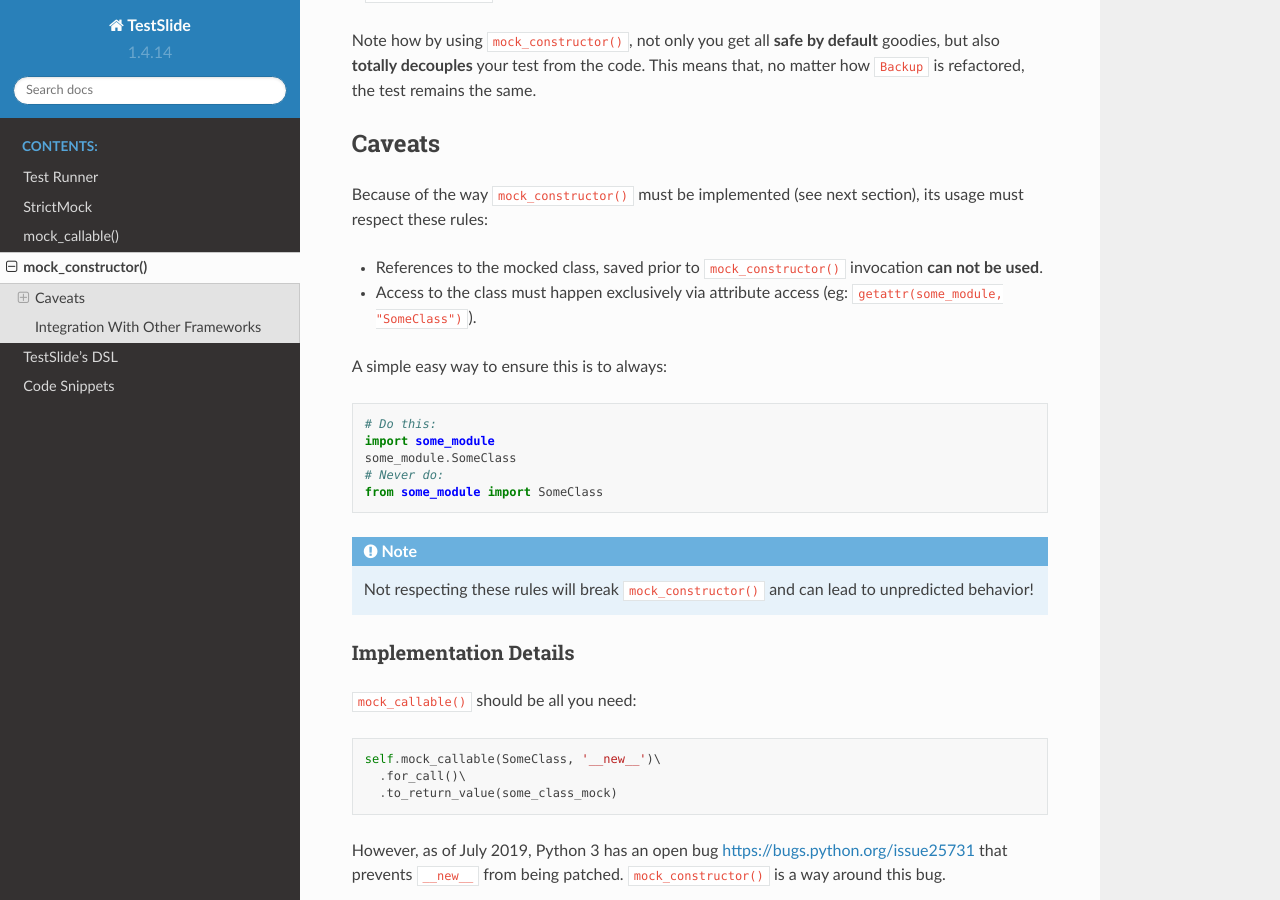
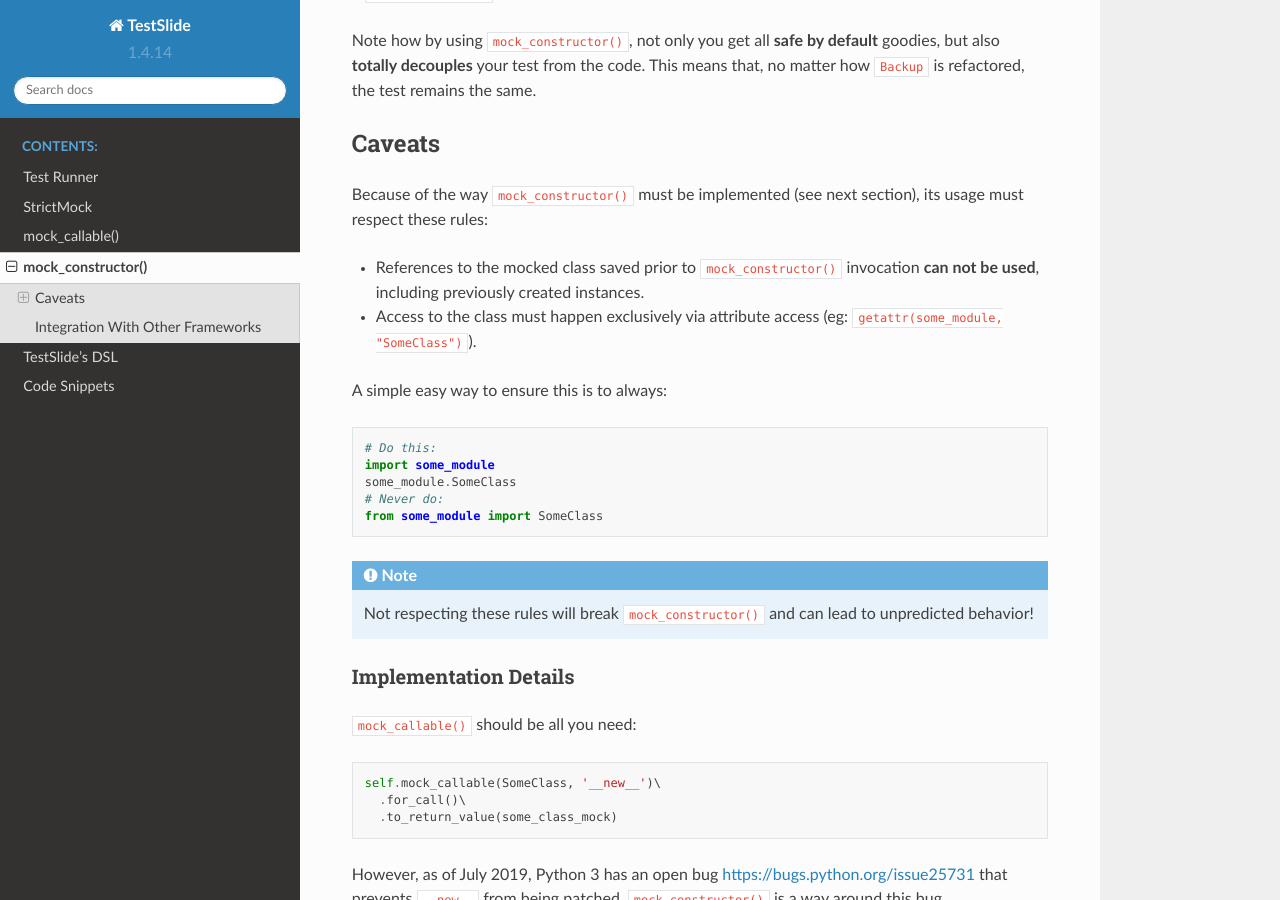
Before and after one commit to facebook/TestSlide, a Sphinx documentation site: the page built from docs/mock_constructor/index.rst, in a window 1280 px wide and 900 px high, scrolled down 1112 px. Built offline with Sphinx 7.4.7 and the Read the Docs theme 2.0.0, drawn with Linux system fonts in a browser that asks for light colours.

Commit message:
Update docs

```diff
--- a/docs/mock_constructor/index.rst
+++ b/docs/mock_constructor/index.rst
@@ -57,7 +57,7 @@ Caveats
 
 Because of the way ``mock_constructor()`` must be implemented (see next section), its usage must respect these rules:
 
-- References to the mocked class, saved prior to ``mock_constructor()`` invocation **can not be used**.
+- References to the mocked class saved prior to ``mock_constructor()`` invocation **can not be used**, including previously created instances.
 - Access to the class must happen exclusively via attribute access (eg: ``getattr(some_module, "SomeClass")``).
 
 A simple easy way to ensure this is to always:
```
